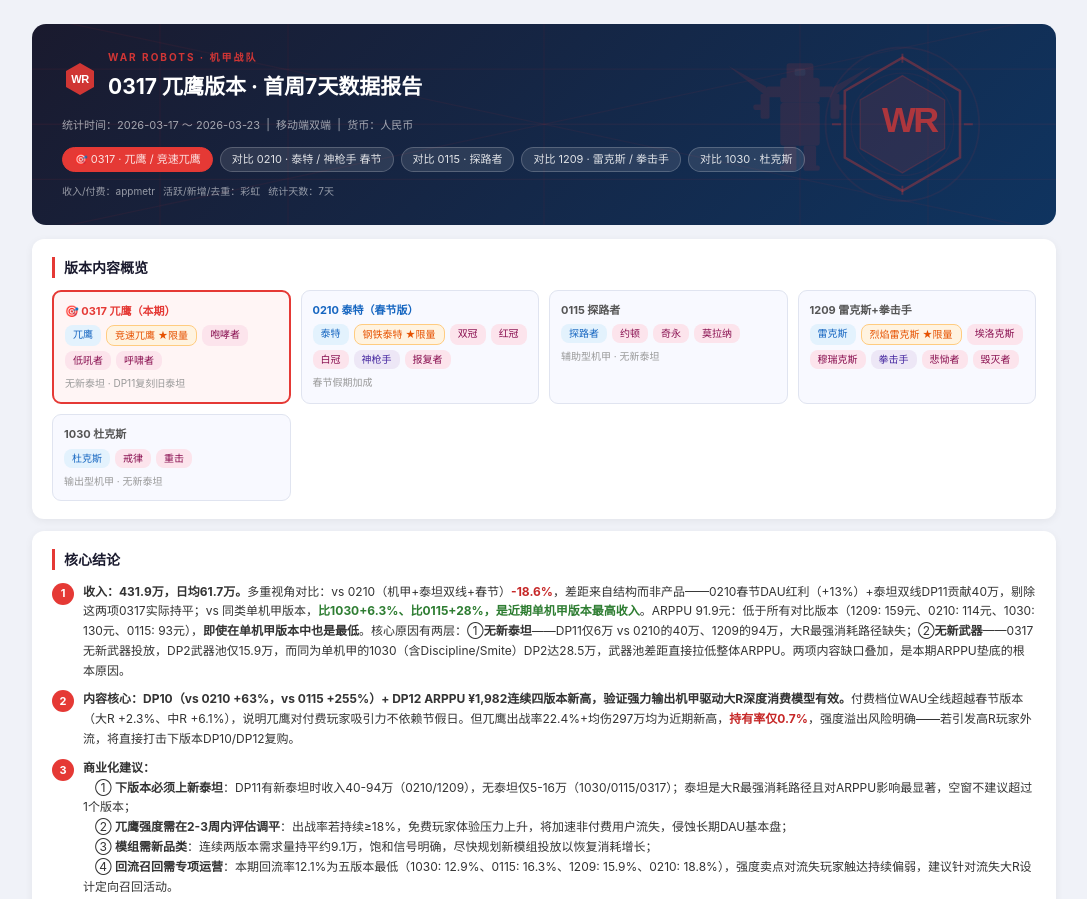
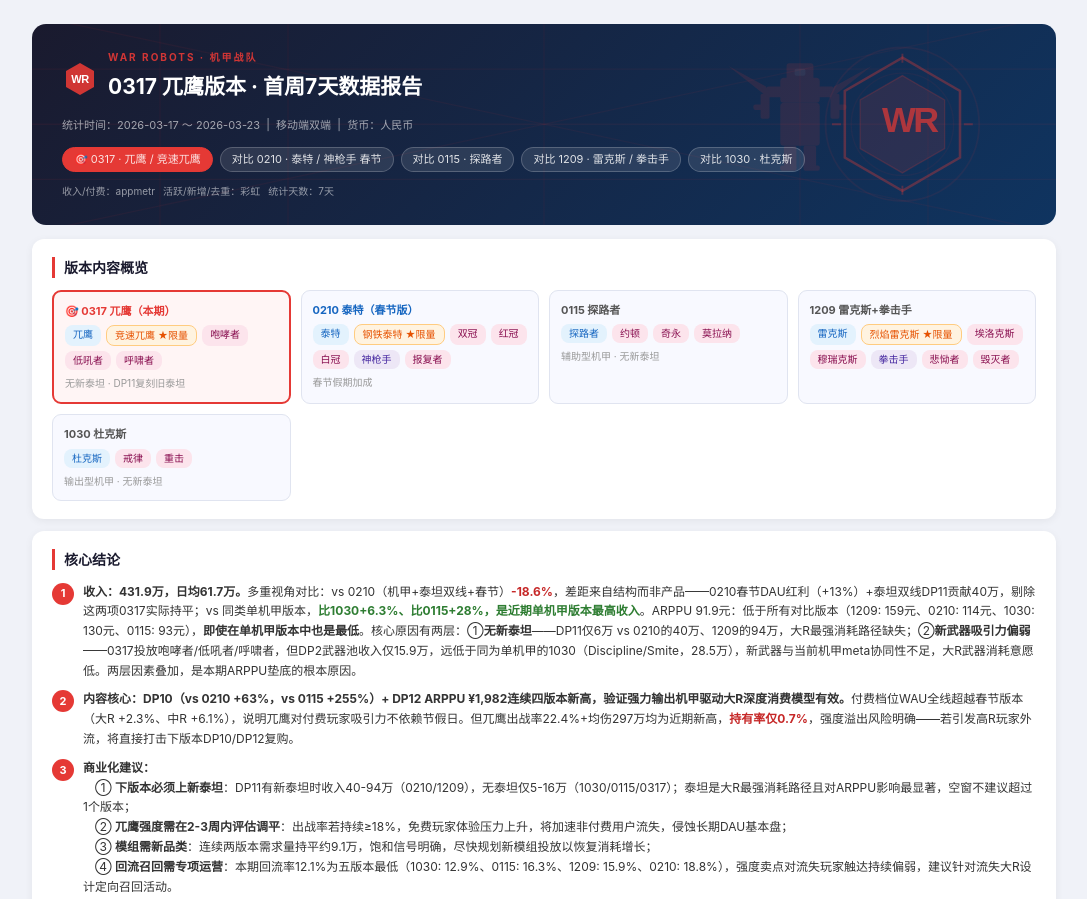
Before and after one commit to yich0728-sys/Analysis-Report-WR-CN, a plain HTML site: page index.html in a window 1280 px wide. Shown: the top 899 px of the page, without its empty margins (96-1183 px from the left). Drawn offline with nearby package versions, Linux system fonts and the light colour scheme.

Commit message:
Fix ARPPU conclusion: 0317 has new weapons (咆哮者/低吼者/呼啸者), issue is low appeal not absence

```diff
--- a/index.html
+++ b/index.html
@@ -207,7 +207,7 @@ tr:hover td{background:#eef2ff}
     <div class="con-item">
       <div class="con-num">1</div>
       <div class="con-text">
-        <strong>收入：431.9万，日均61.7万。</strong>多重视角对比：vs 0210（机甲+泰坦双线+春节）<span class="num-dn">-18.6%</span>，差距来自结构而非产品——0210春节DAU红利（+13%）+泰坦双线DP11贡献40万，剔除这两项0317实际持平；vs 同类单机甲版本，<span class="num-up">比1030+6.3%、比0115+28%，是近期单机甲版本最高收入</span>。ARPPU 91.9元：低于所有对比版本（1209: 159元、0210: 114元、1030: 130元、0115: 93元），<strong>即使在单机甲版本中也是最低</strong>。核心原因有两层：①<strong>无新泰坦</strong>——DP11仅6万 vs 0210的40万、1209的94万，大R最强消耗路径缺失；②<strong>无新武器</strong>——0317无新武器投放，DP2武器池仅15.9万，而同为单机甲的1030（含Discipline/Smite）DP2达28.5万，武器池差距直接拉低整体ARPPU。两项内容缺口叠加，是本期ARPPU垫底的根本原因。
+        <strong>收入：431.9万，日均61.7万。</strong>多重视角对比：vs 0210（机甲+泰坦双线+春节）<span class="num-dn">-18.6%</span>，差距来自结构而非产品——0210春节DAU红利（+13%）+泰坦双线DP11贡献40万，剔除这两项0317实际持平；vs 同类单机甲版本，<span class="num-up">比1030+6.3%、比0115+28%，是近期单机甲版本最高收入</span>。ARPPU 91.9元：低于所有对比版本（1209: 159元、0210: 114元、1030: 130元、0115: 93元），<strong>即使在单机甲版本中也是最低</strong>。核心原因有两层：①<strong>无新泰坦</strong>——DP11仅6万 vs 0210的40万、1209的94万，大R最强消耗路径缺失；②<strong>新武器吸引力偏弱</strong>——0317投放咆哮者/低吼者/呼啸者，但DP2武器池收入仅15.9万，远低于同为单机甲的1030（Discipline/Smite，28.5万），新武器与当前机甲meta协同性不足，大R武器消耗意愿低。两层因素叠加，是本期ARPPU垫底的根本原因。
       </div>
     </div>
     <div class="con-item">
```
Also changed, not shown: 机甲战队_0317版本首周报告.html (+1 -1 lines).
